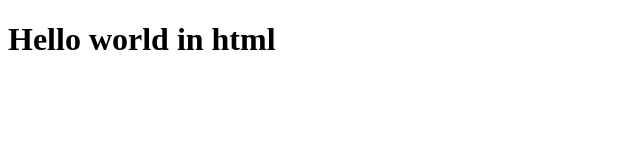
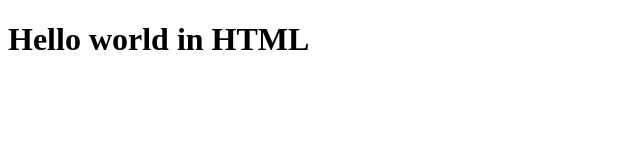
Before and after one commit to EliseuEGO/Aulas, a plain HTML site: page Interface_grafica/Atividade1/index.html in a window 1280 px wide. Shown: the full height of the page, 0-640 px from the left. Drawn offline with Linux system fonts and the light colour scheme.

Commit message:
testando comitt

```diff
--- a/Interface_grafica/Atividade1/index.html
+++ b/Interface_grafica/Atividade1/index.html
@@ -7,6 +7,6 @@
     <title>Document</title>
 </head>
 <body>
-    <h1>Hello world in html</h1>
+    <h1>Hello world in HTML</h1>
 </body>
 </html>
```
